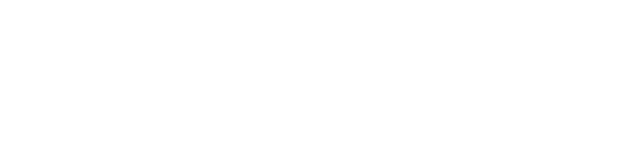
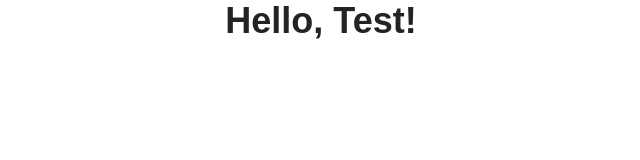
Before and after one commit to ZhenyaKress/special-app, a plain HTML site: page test.html in a window 1280 px wide. Shown: the whole page, without its empty margins (319-959 px from the left). Drawn offline with Linux system fonts and the light colour scheme.

Commit message:
Update test.html

```diff
--- a/test.html
+++ b/test.html
@@ -8,6 +8,6 @@
     <link rel='stylesheet' type='text/css' media='screen' href='css/main.css'>
 </head>
 <body>
-
+<h1>Hello, Test!</h1>
 </body>
 </html>
```
